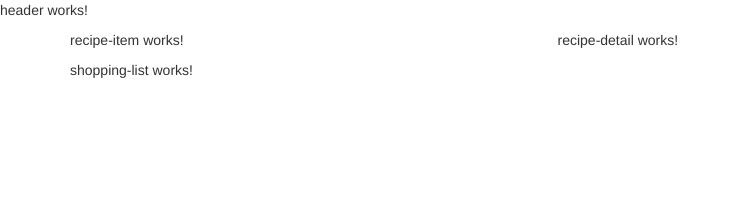
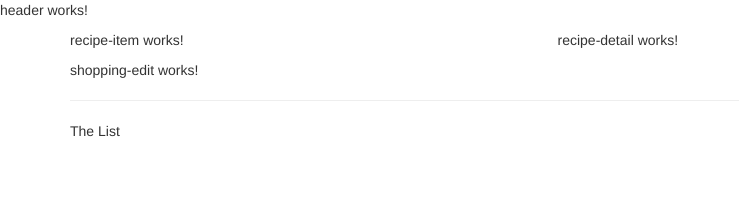
Before and after one commit to KritikaSharmaKS/Smoothie-On-The-Go, an Angular app: page / in a window 1280 px wide. Shown: the top 201 px of the page, without its empty margins (0-739 px from the left). Built offline with nearby package versions, Linux system fonts and the light colour scheme.

Commit message:
style the shopping list component

```diff
--- a/src/app/shopping-list/shopping-list.component.html
+++ b/src/app/shopping-list/shopping-list.component.html
@@ -1 +1,7 @@
-<p>shopping-list works!</p>
+<div class="row">
+    <div class="col-xs-10">
+        <app-shopping-edit></app-shopping-edit>
+        <hr>
+        <p>The List</p>
+    </div>
+</div>
```
